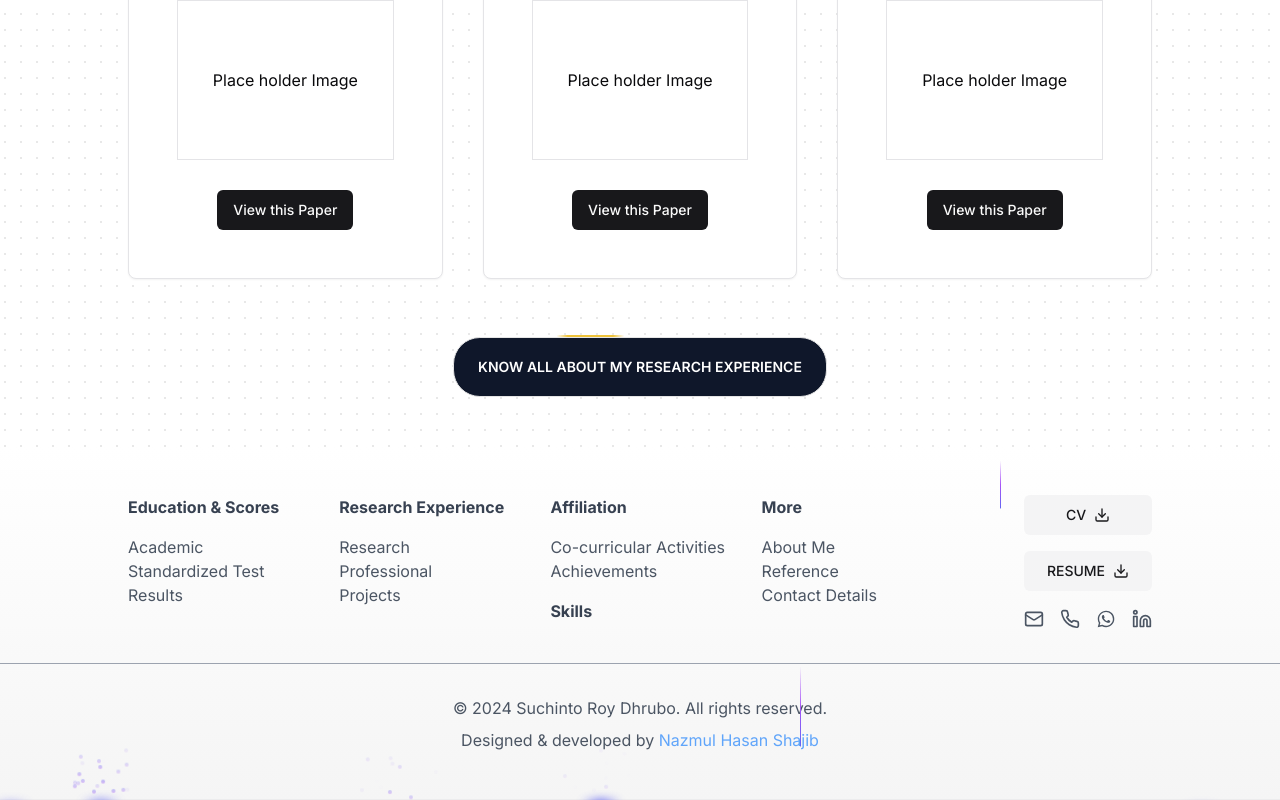
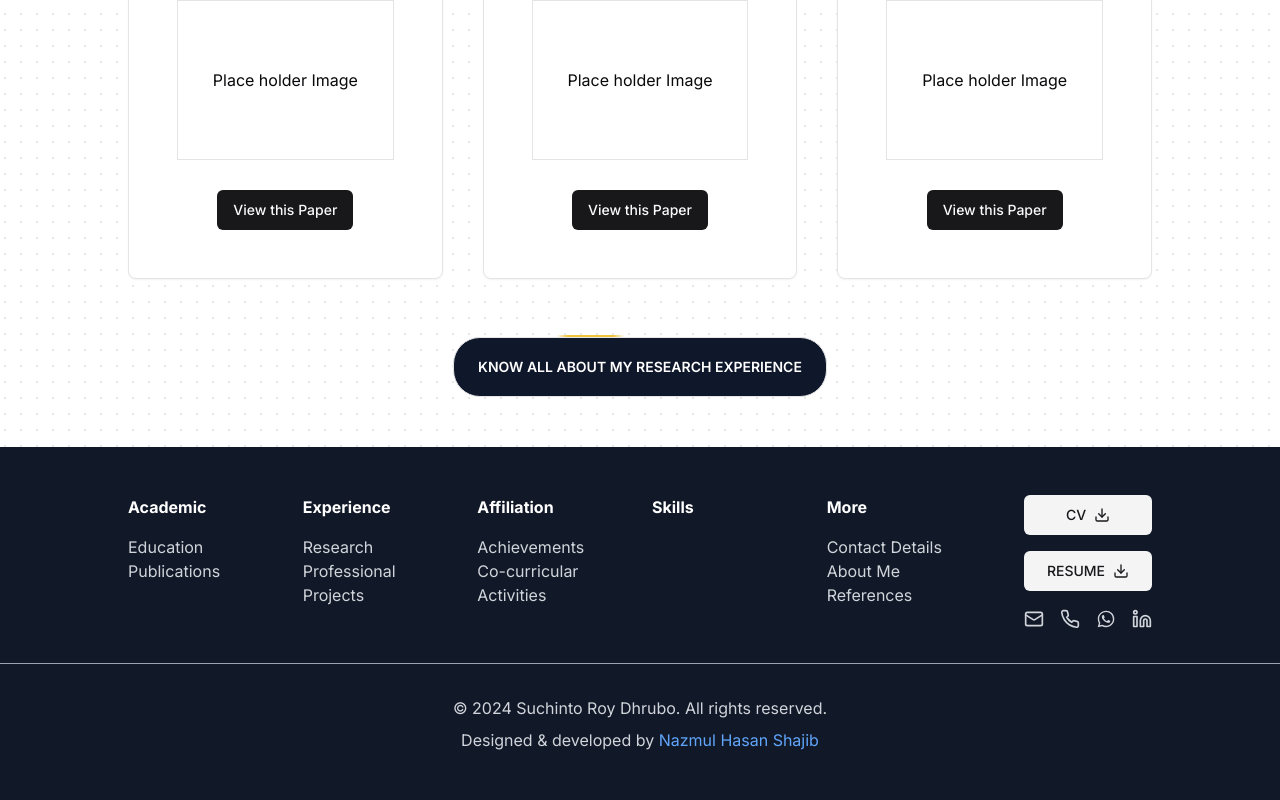
Before and after one commit to srdhrubo/srdhrubo, a Next.js app: page / in a window 1280 px wide. Shown: the part 2287-3087 px from the top of the page. Built offline with nearby package versions, Linux system fonts and the light colour scheme.

Commit message:
refactored footer and switched to previous color scheme

```diff
--- a/src/components/footer.tsx
+++ b/src/components/footer.tsx
@@ -1,102 +1,25 @@
+"use client";
+
 import { DownloadIcon, LinkedinIcon, MailIcon, PhoneIcon } from "lucide-react";
 import { MdWhatsapp } from "react-icons/md";
 import Link from "next/link";
 import { Button } from "./ui/button";
-import { BackgroundBeamsWithCollision } from "./ui/background-beams-with-collision";
+import { navLinks, moreLinks, PageLink, NavItem } from "./NavBar";
+import { link } from "fs";
 
 export default function Footer() {
   return (
-    <BackgroundBeamsWithCollision>
-      <footer className="text-gray-600 py-12 w-full">
-        <div className="container mx-auto p-global-padding grid grid-cols-1 md:grid-cols-3 lg:grid-cols-5 gap-8">
+    <footer className="bg-gray-900 text-gray-300 py-12 w-full">
+      <div className="mx-auto p-global-padding grid grid-cols-1 md:grid-cols-3 lg:grid-cols-6 gap-6">
+        {navLinks.map((link) => (
+          <LinkTab key={link.title} navItem={link} />
+        ))}
         <div>
-            <h3 className="text-gray-700 font-bold mb-4">Education & Scores</h3>
+          <h3 className="text-white font-bold mb-4">More</h3>
           <ul>
-              <li>
-                <Link href="/academic" className="hover:text-gray-800">
-                  Academic
-                </Link>
-              </li>
-              <li>
-                <Link
-                  href="/standardized-test-results"
-                  className="hover:text-gray-800"
-                >
-                  Standardized Test Results
-                </Link>
-              </li>
-            </ul>
-          </div>
-
-          <div>
-            <h3 className="text-gray-700 font-bold mb-4">
-              Research Experience
-            </h3>
-            <ul>
-              <li>
-                <Link
-                  href="/research_experience"
-                  className="hover:text-gray-800"
-                >
-                  Research
-                </Link>
-              </li>
-              <li>
-                <Link
-                  href="/professional_experience"
-                  className="hover:text-gray-800"
-                >
-                  Professional
-                </Link>
-              </li>
-              <li>
-                <Link href="/projects" className="hover:text-gray-800">
-                  Projects
-                </Link>
-              </li>
-            </ul>
-          </div>
-
-          <div>
-            <h3 className="text-gray-700 font-bold mb-4">Affiliation</h3>
-            <ul>
-              <li>
-                <Link href="/co-curriculars" className="hover:text-gray-800">
-                  Co-curricular Activities
-                </Link>
-              </li>
-              <li>
-                <Link href="/achievements" className="hover:text-gray-800">
-                  Achievements
-                </Link>
-              </li>
-            </ul>
-
-            <h3 className="text-gray-700 font-bold mt-4">
-              <Link href="/skills" className="hover:text-gray-800">
-                Skills
-              </Link>
-            </h3>
-          </div>
-
-          <div>
-            <h3 className="text-gray-700 font-bold mb-4">More</h3>
-            <ul>
-              <li>
-                <Link href="/about" className="hover:text-gray-800">
-                  About Me
-                </Link>
-              </li>
-              <li>
-                <Link href="/reference" className="hover:text-gray-800">
-                  Reference
-                </Link>
-              </li>
-              <li>
-                <Link href="/contacts" className="hover:text-gray-800">
-                  Contact Details
-                </Link>
-              </li>
+            {moreLinks.map((link) => (
+              <LinkItem key={link.title} page={link} />
+            ))}
           </ul>
         </div>
 
@@ -146,6 +69,41 @@ export default function Footer() {
         </p>
       </div>
     </footer>
-    </BackgroundBeamsWithCollision>
   );
 }
+
+const LinkTab = ({ navItem }: { navItem: NavItem }) => {
+  const { title, href, pages } = navItem;
+  return (
+    <div>
+      {href && (
+        <h3 className="text-white font-bold mb-4">
+          <Link href={href} className="hover:text-gray-400">
+            Skills
+          </Link>
+        </h3>
+      )}
+      {pages && (
+        <>
+          <h3 className="text-white font-bold mb-4">{navItem.title}</h3>
+          <ul>
+            {pages.map((page) => (
+              <LinkItem key={page.href} page={page} />
+            ))}
+          </ul>
+        </>
+      )}
+    </div>
+  );
+};
+
+const LinkItem = ({ page }: { page: PageLink }) => {
+  const { title, href } = page;
+  return (
+    <li>
+      <Link href={href} className="hover:text-gray-400">
+        {title}
+      </Link>
+    </li>
+  );
+};
```
Lines whose indentation alone changed are shown as unchanged.
